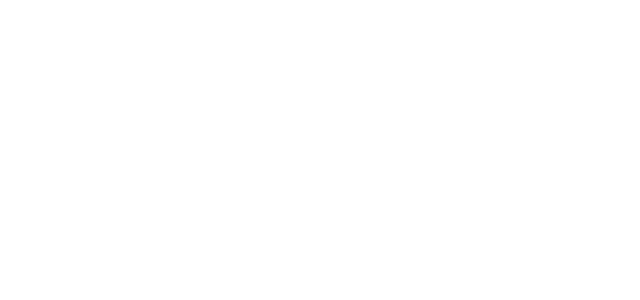
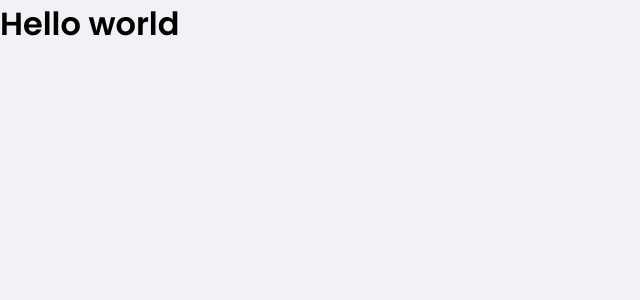
Before and after one commit to gutierry13/ReactDtMoney, a React (Create React App) app: page / in a window 1280 px wide. Shown: the top 300 px of the page, without its empty margins (0-640 px from the left). Built offline with nearby package versions, Linux system fonts and the light colour scheme.

Commit message:
Global styles

```diff
--- a/package.json
+++ b/package.json
@@ -6,6 +6,7 @@
     "react": "^18.2.0",
     "react-dom": "^18.2.0",
     "react-scripts": "5.0.1",
+    "styled-components": "^5.3.10",
     "web-vitals": "^2.1.4"
   },
   "devDependencies": {
@@ -16,6 +17,7 @@
     "@types/node": "^16.18.25",
     "@types/react": "^18.2.0",
     "@types/react-dom": "^18.2.1",
+    "@types/styled-components": "^5.1.26",
     "typescript": "^4.9.5"
   },
   "scripts": {
--- a/public/index.html
+++ b/public/index.html
@@ -2,9 +2,19 @@
 <html lang="en">
   <head>
     <meta charset="utf-8" />
-    <link rel="icon" href="%PUBLIC_URL%/favicon.ico" />
     <meta name="viewport" content="width=device-width, initial-scale=1" />
+    <link rel="preconnect" href="https://fonts.googleapis.com" />
+    <link rel="preconnect" href="https://fonts.gstatic.com" crossorigin />
+    <link
+      href="https://fonts.googleapis.com/css2?family=Poppins:wght@400;600;700&display=swap"
+      rel="stylesheet"
+    />
     <title>Dt money</title>
+    <link
+      rel="shortcut icon"
+      href="../src/assets/favicon.png"
+      type="image/x-icon"
+    />
   </head>
   <body>
     <div id="root"></div>
--- a/src/App.tsx
+++ b/src/App.tsx
@@ -1,7 +1,10 @@
+import { GlobalStyle } from "./styles/global";
+
 export function App() {
   return (
     <div className="App">
-
+      <GlobalStyle/>
+      <h1>Hello world</h1>
     </div>
   );
 }
--- /dev/null
+++ b/src/styles/global.ts
@@ -0,0 +1,48 @@
+import { createGlobalStyle } from "styled-components";
+export const GlobalStyle = createGlobalStyle`
+:root{
+  font-size: 62.5%;
+  --red:#e52e4d;
+  --blue:#5429cc;
+  --blue-light:#6933FF;
+
+  --text-title:#363f5f;
+  --text-body:#969cb3;
+
+  --background: #f0f2f5;
+  --shape:#fff;
+}
+*{
+  margin: 0;
+  padding: 0;
+  box-sizing: border-box;
+}
+html{
+  @media (max-width: 1080px) {
+    font-size: 93.75%;
+  }
+  @media (max-width:720px){
+    font-size: 87.5%;
+  }
+}
+body{
+  font-size: 1.6rem;
+  background-color: var(--background);
+  -webkit-font-smoothing: antialiased;
+}
+body,input,textarea,button{
+  font-family: 'Poppins', Helvetica,sans-serif;
+  font-weight: 400;
+}
+h1,h2,h3,h4,h5,h6,strong{
+  font-weight: 600;
+}
+button{
+  cursor: pointer;
+}
+[disabled]{
+  opacity: .6;
+  cursor: not-allowed;
+}
+
+`
```
Also changed, not shown: 1 other file (tests, documents, lock files or other folders).
